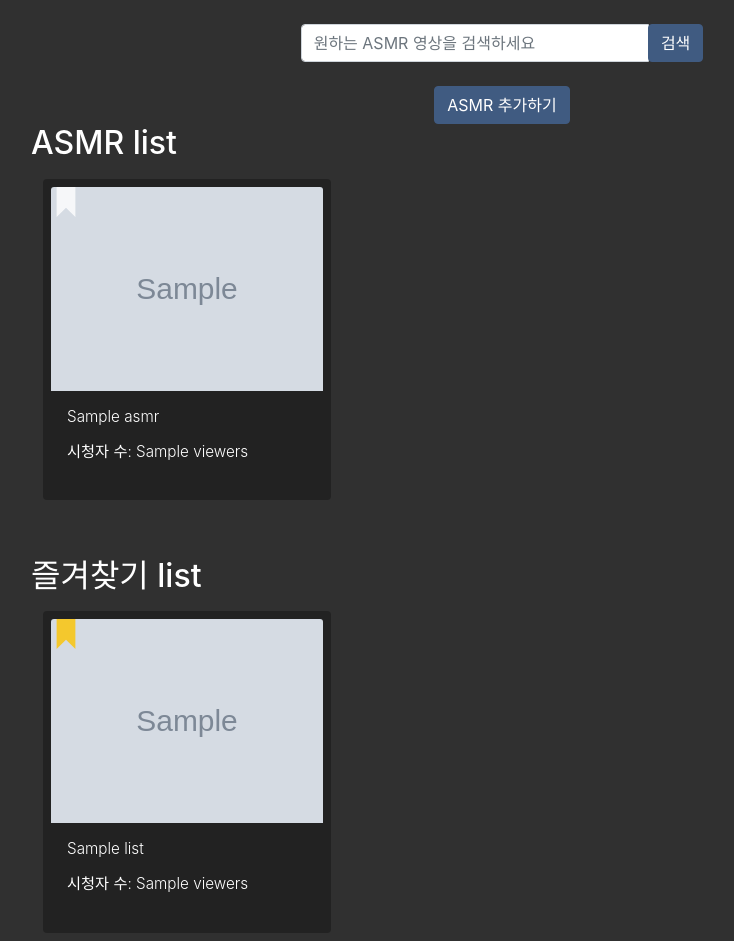
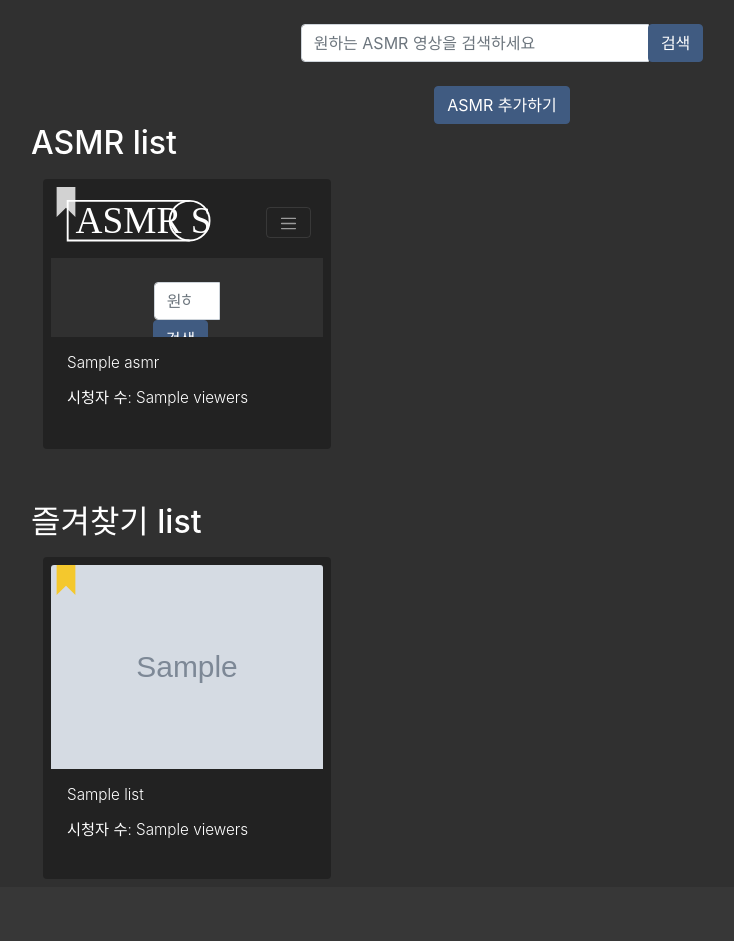
Before and after one commit to ja04454/ASMR_Study, a Flask app: template templates/main.html in a window 1280 px wide. Shown: the part 71-1012 px from the top of the page, without its empty margins (138-872 px from the left). After the commit the page ends 950 px from the top, so only its background shows below. Run offline with Flask 2, Linux system fonts and the light colour scheme; the template is opened without the code that fills it: most values are stand-ins (such as "Sample title", 1, 10 or a date in 2020); grey boxes marked "Sample" are stand-in pictures; some libraries are stand-ins or nearby versions.

Commit message:
피드백에 따라 img대신 비디오를 띄우는 기능을 넣어봄, 유튜브 url만 가지고 있기에 Iframe을 사용해봤지만, 역시나 사이트 로딩이 매우 느려짐 즐겨찾기는 그대로 유지하고, a 태그를 사용해 새 화면을 띄우도록 조치함 동영상은 나중에 좀더 배워봐야겠음

```diff
--- a/app.py
+++ b/app.py
@@ -53,6 +53,10 @@ def home():
     try:
         # DB에서 저장된 asmrs 리스트를 가져다가 뽑아옴
         asmr_list = list(db.asmrs.find({}))
+
+        for asmr in asmr_list:
+            asmr['link'] = asmr['link'].replace("watch?v=","embed/")
+            print(asmr['link'])
 
         payload = jwt.decode(token_receive, SECRET_KEY, algorithms=['HS256'])
         user_info = db.user.find_one({"username": payload["id"]})
--- a/templates/main.html
+++ b/templates/main.html
@@ -211,7 +211,9 @@
         {% for asmr in asmrs %}
         <div class="col">
             <div class="card common-bg-dark common-border-dark my-2" style="width: 18rem; height: 95%">
-                <img src="{{ asmr.img }}" class="card-img-top" alt="{{ asmr.link }}" onclick="location.href='{{ asmr.link }}';">
+                <iframe width="272px" height="150px"
+                        src="{{ asmr.link }}">
+                </iframe>
                 <div class="card-body">
                     <p class="card-text common-post-text common-text-elli">{{ asmr.title }}</p>
                     <p class="common-viewer-text">시청자 수: {{ asmr.viewers }}
@@ -242,8 +244,9 @@
                 {% for li in list %}
                     <div class="col">
                         <div class="card common-bg-dark common-border-dark my-2" style="width: 18rem; height: 95%">
-                            <img src="{{ li.img }}" class="card-img-top" alt="{{ li.link }}"
-                                 onclick="location.href='{{ li.link }}';">
+                            <a href="{{ li.link }}" target="_blank">
+                                <img src="{{ li.img }}" class="card-img-top" alt="{{ li.link }}">
+                            </a>
                             <div class="card-body">
                                 <p class="card-text common-post-text common-text-elli">{{ li.title }}</p>
                                 <p class="common-viewer-text">시청자 수: {{ li.viewers }}
```
